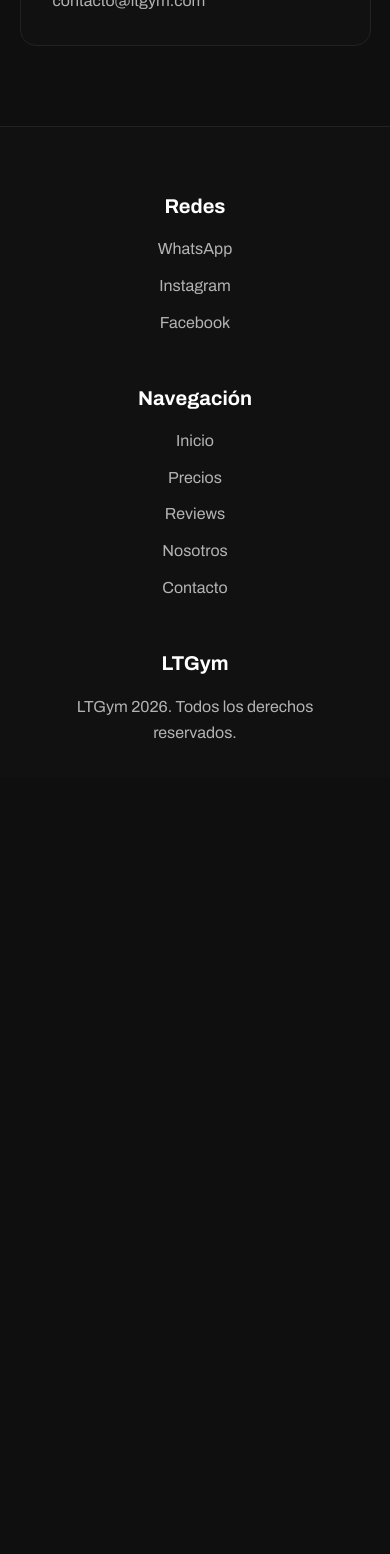
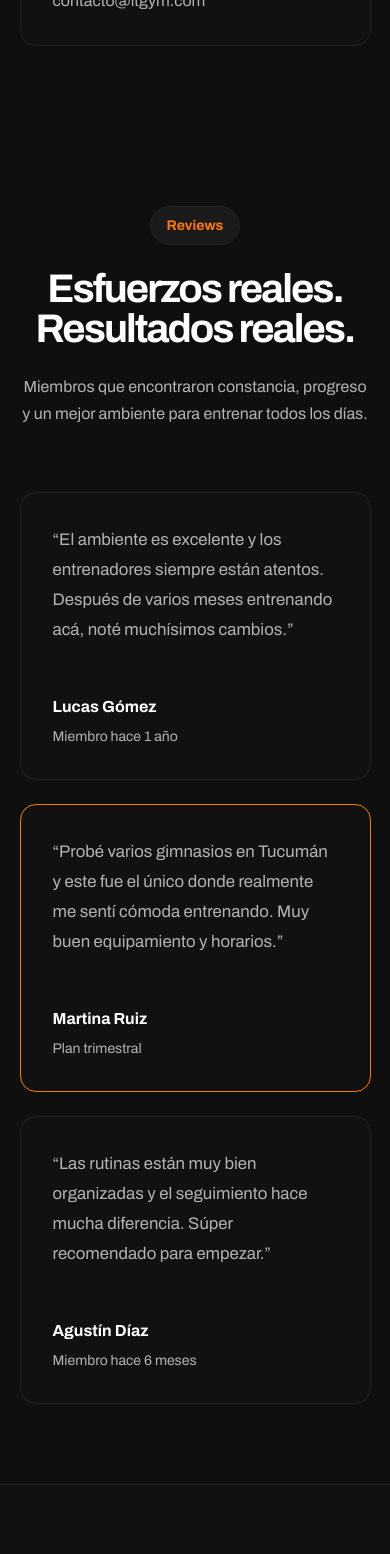
Before and after one commit to LukaCaceres/ltgym, a React (Vite) app: page / in a window 390 px wide. Shown: the part 4200-5754 px from the top of the page. Before the commit the page ends 4977 px from the top, so only its background shows below. Built offline with nearby package versions, Linux system fonts and the light colour scheme.

Commit message:
feat(reviews): add responsive testimonials section
* feat(reviews): add initial structure for reviews section

* feat(reviews): add responsive style

```diff
--- a/src/App.jsx
+++ b/src/App.jsx
@@ -4,6 +4,7 @@ import Footer from './components/Footer'
 import Hero from './components/Hero'
 import Pricing from './components/Pricing'
 import Contact from './components/Contact'
+import Reviews from './components/Reviews'
 function App() {
 
 
@@ -13,6 +14,7 @@ function App() {
       <Hero />
       <Pricing />
       <Contact />
+      <Reviews />
       <Footer />
     </>
 
--- /dev/null
+++ b/src/components/Reviews.jsx
@@ -0,0 +1,91 @@
+import '../styles/reviews.css'
+
+const Reviews = () => {
+    return (
+        <section className='reviews-section section' id='reviews'>
+
+            <div className='container reviews-container'>
+
+                <section className='reviews-header'>
+
+                    <span className='reviews-badge'>
+                        Reviews
+                    </span>
+
+                    <h2>
+                        Esfuerzos reales.
+                        <br />
+                        Resultados reales.
+                    </h2>
+
+                    <p>
+                        Miembros que encontraron constancia, progreso y un mejor ambiente para entrenar todos los días.
+                    </p>
+
+                </section>
+
+                <section className='reviews-grid'>
+
+                    <article className='review-card'>
+
+                        <p className='review-text'>
+                            “El ambiente es excelente y los entrenadores siempre están atentos. Después de varios meses entrenando acá, noté muchísimos cambios.”
+                        </p>
+
+                        <div className='review-user'>
+                            <span className='review-name'>
+                                Lucas Gómez
+                            </span>
+
+                            <span className='review-role'>
+                                Miembro hace 1 año
+                            </span>
+                        </div>
+
+                    </article>
+
+                    <article className='review-card featured-review'>
+
+                        <p className='review-text'>
+                            “Probé varios gimnasios en Tucumán y este fue el único donde realmente me sentí cómoda entrenando. Muy buen equipamiento y horarios.”
+                        </p>
+
+                        <div className='review-user'>
+                            <span className='review-name'>
+                                Martina Ruiz
+                            </span>
+
+                            <span className='review-role'>
+                                Plan trimestral
+                            </span>
+                        </div>
+
+                    </article>
+
+                    <article className='review-card'>
+
+                        <p className='review-text'>
+                            “Las rutinas están muy bien organizadas y el seguimiento hace mucha diferencia. Súper recomendado para empezar.”
+                        </p>
+
+                        <div className='review-user'>
+                            <span className='review-name'>
+                                Agustín Díaz
+                            </span>
+
+                            <span className='review-role'>
+                                Miembro hace 6 meses
+                            </span>
+                        </div>
+
+                    </article>
+
+                </section>
+
+            </div>
+
+        </section>
+    )
+}
+
+export default Reviews
--- /dev/null
+++ b/src/styles/reviews.css
@@ -0,0 +1,150 @@
+.reviews-section {
+    width: 100%;
+}
+
+/* HEADER */
+
+.reviews-header {
+    display: flex;
+    flex-direction: column;
+
+    align-items: center;
+    text-align: center;
+
+    gap: 1.5rem;
+
+    margin-bottom: 4rem;
+}
+
+.reviews-badge {
+    padding: 0.5rem 1rem;
+
+    border: 0.0625rem solid var(--border-color);
+    border-radius: 999px;
+
+    background-color: var(--bg-card);
+
+    color: var(--accent-primary);
+
+    font-size: var(--fs-sm);
+    font-weight: 700;
+}
+
+.reviews-header h2 {
+    font-size: clamp(2.5rem, 7vw, 4.5rem);
+
+    line-height: 1;
+    letter-spacing: -0.05em;
+}
+
+.reviews-header p {
+    max-width: 38rem;
+
+    color: var(--text-secondary);
+
+    line-height: 1.7;
+}
+
+/* GRID */
+
+.reviews-grid {
+    display: grid;
+
+    gap: 1.5rem;
+}
+
+/* CARD */
+
+.review-card {
+    display: flex;
+    flex-direction: column;
+    justify-content: space-between;
+
+    gap: 2rem;
+
+    min-height: 18rem;
+
+    padding: 2rem;
+
+    border: 0.0625rem solid var(--border-color);
+    border-radius: var(--radius-md);
+
+    background-color: var(--bg-secondary);
+
+    transition:
+        border-color var(--transition-fast),
+        transform var(--transition-fast);
+}
+
+.review-card:hover {
+    border-color: var(--accent-primary);
+
+    transform: translateY(-0.25rem);
+}
+
+/* FEATURED */
+
+.featured-review {
+    border-color: var(--accent-primary);
+}
+
+/* TEXT */
+
+.review-text {
+    color: var(--text-secondary);
+
+    font-size: 1.05rem;
+
+    line-height: 1.8;
+}
+
+/* USER */
+
+.review-user {
+    display: flex;
+    flex-direction: column;
+
+    gap: 0.4rem;
+}
+
+.review-name {
+    font-weight: 700;
+}
+
+.review-role {
+    color: var(--text-secondary);
+
+    font-size: var(--fs-sm);
+}
+
+/* TABLET */
+
+@media (min-width: 48rem) {
+
+    .reviews-grid {
+        grid-template-columns: repeat(2, 1fr);
+    }
+
+    .featured-review {
+        grid-column: span 2;
+    }
+}
+
+/* DESKTOP */
+
+@media (min-width: 64rem) {
+
+    .reviews-header {
+        align-items: flex-start;
+
+        text-align: left;
+    }
+
+    .reviews-grid {
+        grid-template-columns: repeat(3, 1fr);
+    }
+
+    .featured-review {
+        grid-column: auto;
+    }
+}
```
